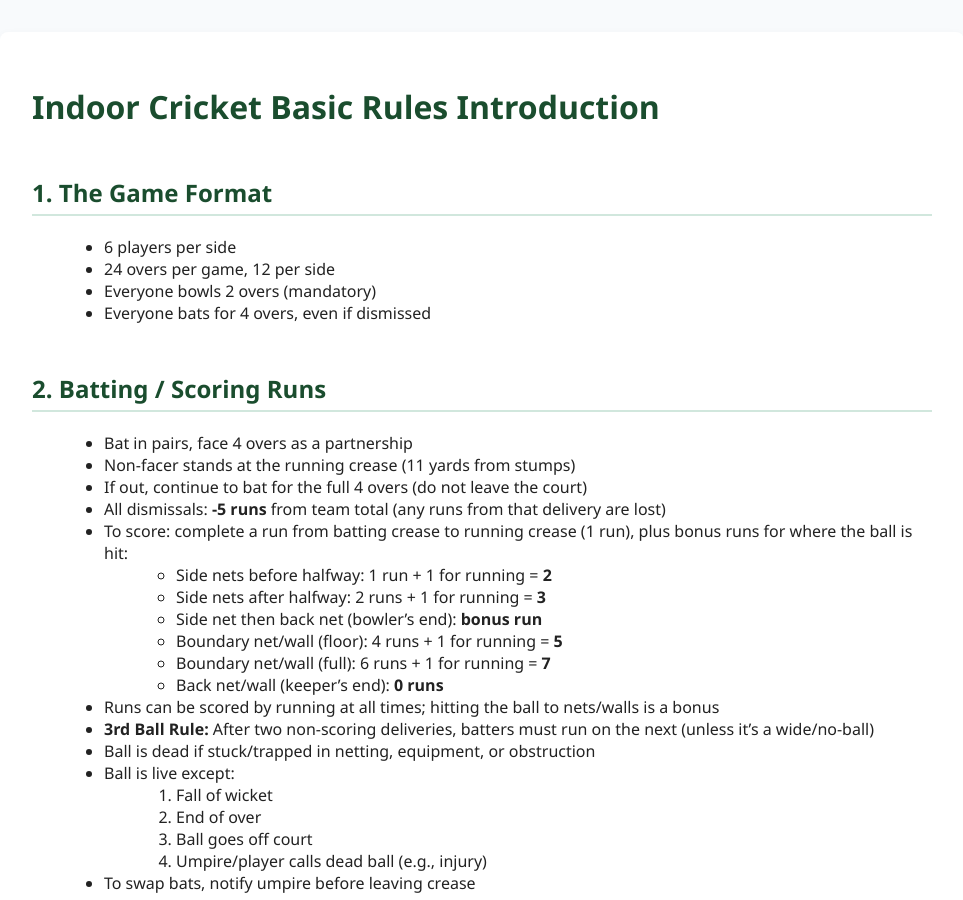
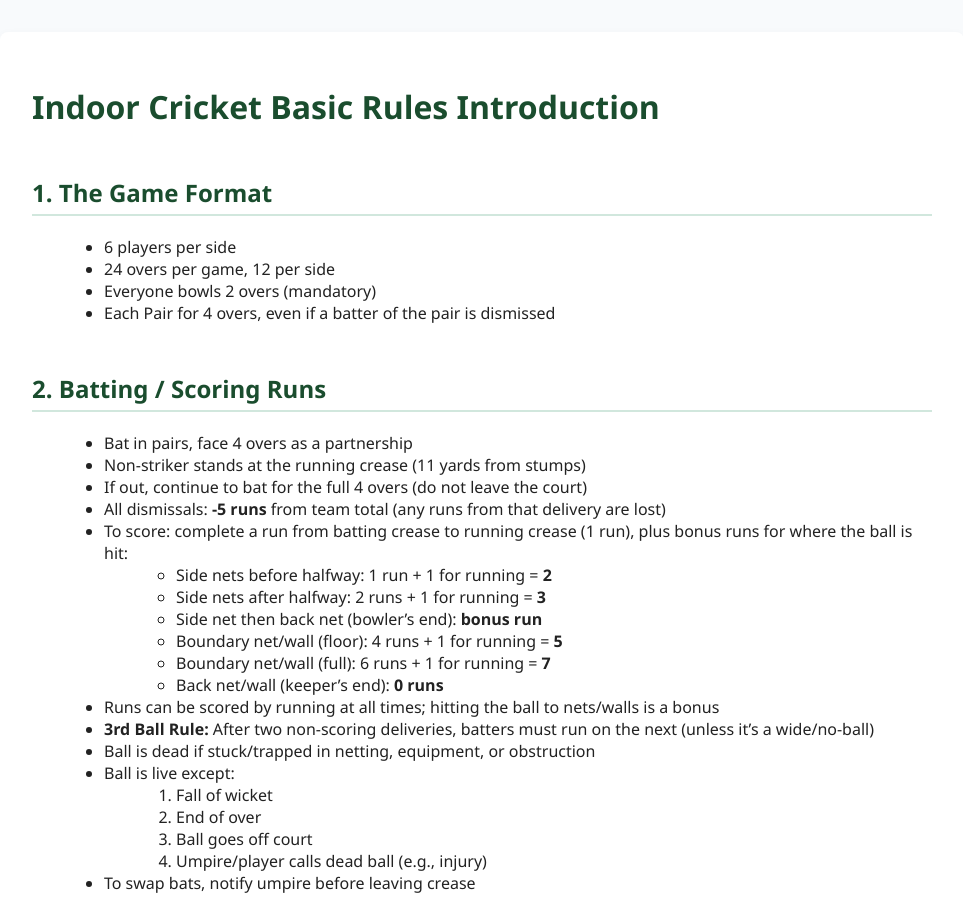
Before and after one commit to nirav18/indoor_cricket_league_22yards, a Jekyll site: the page built from docs/index.md, in a window 1280 px wide and 900 px high. Shown: the whole window, without its empty margins (158-1121 px from the left). Built offline with Jekyll 4.4.1, drawn with Linux system fonts in a browser that asks for light colours; some of the changed text lies outside the part shown.

Commit message:
initial push
Signed-off-by: Nirav <niravthakkar9838@gmail.com>

```diff
--- a/docs/index.md
+++ b/docs/index.md
@@ -9,11 +9,11 @@ title: Indoor Cricket League Rules
 - 6 players per side
 - 24 overs per game, 12 per side
 - Everyone bowls 2 overs (mandatory)
-- Everyone bats for 4 overs, even if dismissed
+- Each Pair for 4 overs, even if a batter of the pair is dismissed
 
 ## 2. Batting / Scoring Runs
 - Bat in pairs, face 4 overs as a partnership
-- Non-facer stands at the running crease (11 yards from stumps)
+- Non-striker stands at the running crease (11 yards from stumps)
 - If out, continue to bat for the full 4 overs (do not leave the court)
 - All dismissals: **-5 runs** from team total (any runs from that delivery are lost)
 - To score: complete a run from batting crease to running crease (1 run), plus bonus runs for where the ball is hit:
```
Also changed, not shown: other parts of docs/index.md (+1 -1 lines).
